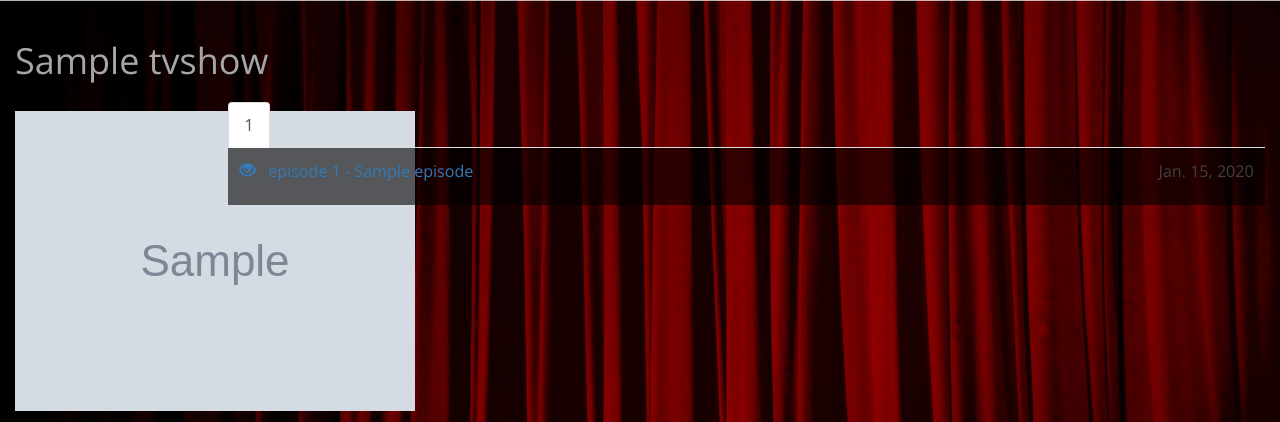
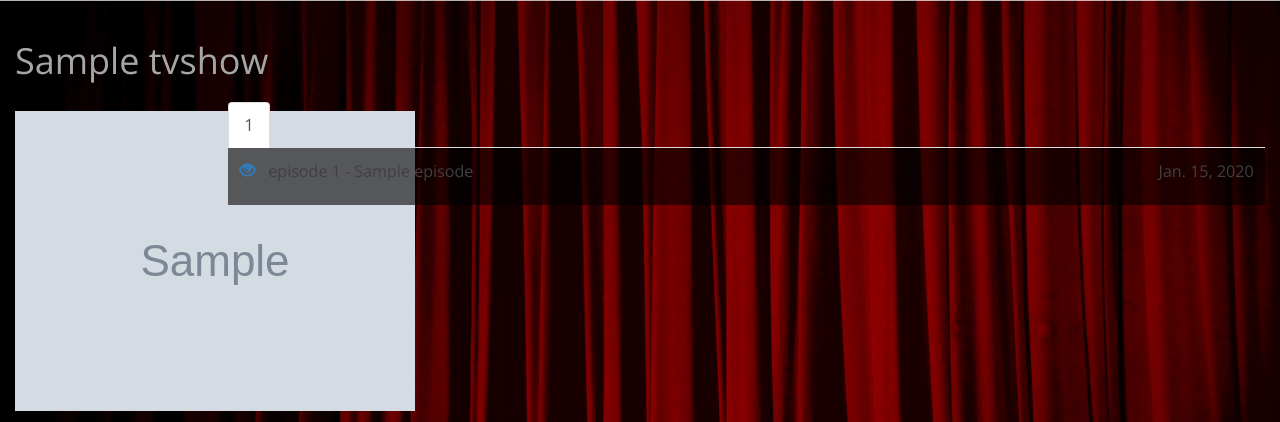
Before and after one commit to thomleonard/Video_Library, a Django app: a page that uses Series/templates/Series/tvshow_page.html in a window 1280 px wide. Shown: the part 170-592 px from the top of the page. Run offline with Django 3.2, Linux system fonts and the light colour scheme; tables that the repository leaves empty hold one stand-in row (values such as "Sample post"); grey boxes marked "Sample" are stand-in pictures; some libraries are stand-ins or nearby versions.

Commit message:
when the episode airdate is in the future, disable the link in the list

```diff
--- a/Series/static/Series/style.css
+++ b/Series/static/Series/style.css
@@ -122,3 +122,7 @@ IMG.HoverBorder:hover {
     color: #404040;
     float: right;
 }
+
+.disabled-link {
+    color: #404040;
+}
--- a/Series/templates/Series/tvshow_page.html
+++ b/Series/templates/Series/tvshow_page.html
@@ -45,10 +45,18 @@
                                             <a href="{% url 'Series:seen' episode.pk %}"><span class="glyphicon glyphicon-eye-close" aria-hidden="true"></span></a>
                                         {% endif %}
                                         &nbsp
+
                                         <!-- episode number and name -->
-                                        <a href="{% url 'Series:magnet' episode.pk %}">
-                                            episode {{ episode.number }} - {{ episode.name }}
-                                        </a>
+                                        {% if episode.airdate|timesince >= "1 min"  %}
+                                            <a href="{% url 'Series:magnet' episode.pk %}">
+                                                episode {{ episode.number }} - {{ episode.name }}
+                                            </a>
+                                        {% else %}
+                                            <span class="disabled-link">
+                                                episode {{ episode.number }} - {{ episode.name }}
+                                            </span>
+                                        {% endif %}
+
                                         <!-- airdate -->
                                         {% if episode.airdate %}
                                             <span class="airdate-right">
```
